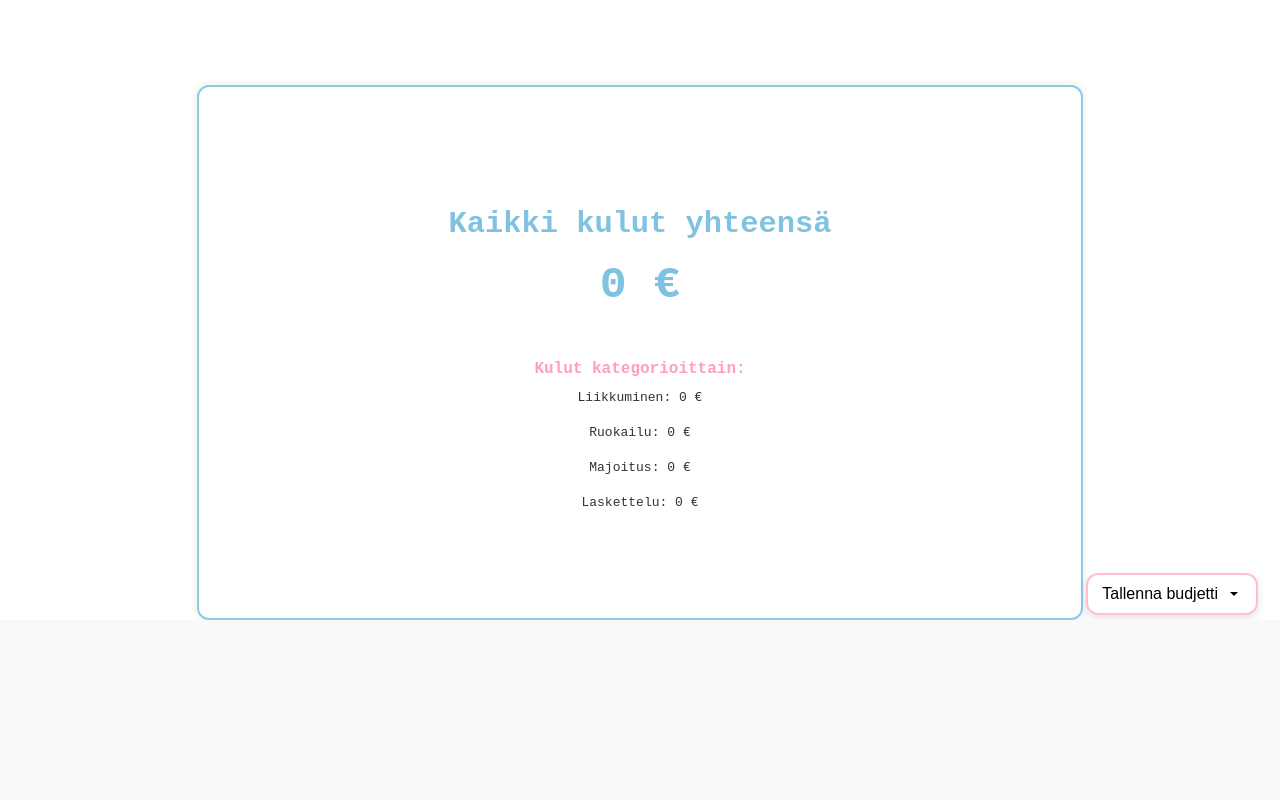
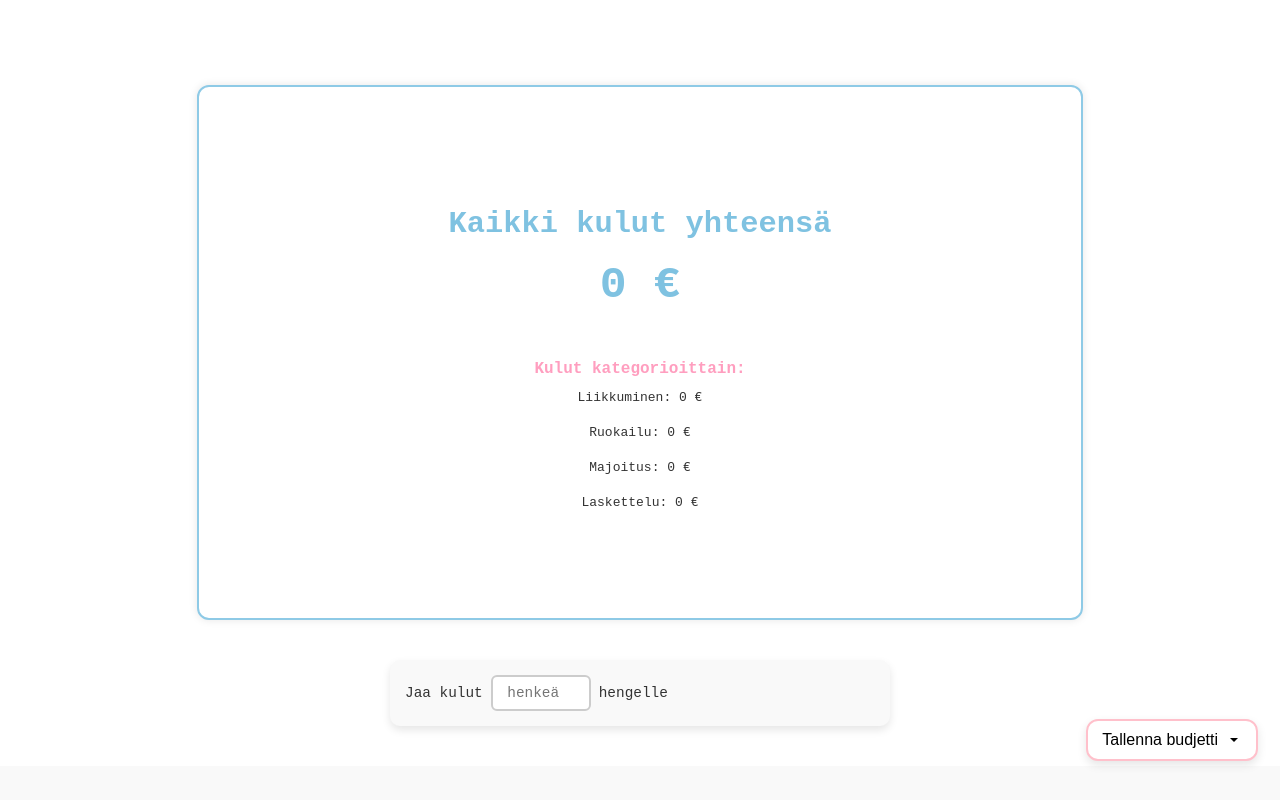
Before and after one commit to ilonamarkula/laskulaskuri, a React (Create React App) app: page /laskuri in a window 1280 px wide. Shown: the part 1054-1854 px from the top of the page. Before the commit the page ends 1674 px from the top, so only its background shows below. Built offline with nearby package versions, Linux system fonts and the light colour scheme.

Commit message:
jaa kulut

```diff
--- a/src/pages/Laskuri.js
+++ b/src/pages/Laskuri.js
@@ -121,8 +121,8 @@ export default function Laskuri() {
       }
     };
 
-    window.addEventListener('scroll', handleScroll);
-    return () => window.removeEventListener('scroll', handleScroll);
+    window.addEventListener("scroll", handleScroll);
+    return () => window.removeEventListener("scroll", handleScroll);
   }, []);
 
   const kasitteleNimenSyotto = (e) => {
@@ -324,6 +324,20 @@ export default function Laskuri() {
     setDropdownAuki(false);
   };
 
+  const [henkiloMaara, setHenkiloMaara] = useState("");
+  const totalExpenses = categories.reduce((total, category) => {
+    const categoryTotal = category.expenses.reduce(
+      (sum, expense) => sum + (parseFloat(expense.amount) || 0),
+      0
+    );
+    return total + categoryTotal;
+  }, 0);
+
+  const perPerson =
+    henkiloMaara && parseInt(henkiloMaara) > 0
+      ? (totalExpenses / parseInt(henkiloMaara)).toFixed(2)
+      : null;
+
   if (!loaded) return null;
 
   return (
@@ -509,6 +523,29 @@ export default function Laskuri() {
         </div>
       </div>
 
+      <div className="per-person-box">
+        <div className="input-row">
+          <label htmlFor="henkilot-syotto">Jaa kulut </label>
+          <input
+            id="henkilot-syotto"
+            type="number"
+            min="1"
+            step="1"
+            placeholder="henkeä"
+            value={henkiloMaara}
+            onChange={(e) => setHenkiloMaara(e.target.value)}
+            className="person-input"
+          />
+          hengelle
+        </div>
+
+        {perPerson && (
+          <div className="per-person-result">
+            Kulut per henkilö: {perPerson} €
+          </div>
+        )}
+      </div>
+
       {naytaVinkki && (
         <div className="vinkkipopup" onClick={() => setNaytaVinkki(false)}>
           <div
--- a/src/styles.css
+++ b/src/styles.css
@@ -8,6 +8,7 @@ body {
   font-family: Arial, sans-serif;
   background-color: #f9f9f9;
   color: #333;
+  padding-bottom: 100px;
 }
 
 .app {
@@ -755,3 +756,53 @@ body {
   color: #ff9ebf;
   margin-top: 30px;
 }
+
+.per-person-box {
+  font-family: "Andale Mono", monospace;
+  font-size: 0.9rem;
+  display: flex;
+  flex-direction: column; /* Asettaa elementit pystysuoraan */
+  gap: 10px; /* Väli rivien väliin */
+  padding: 15px;
+  background-color: #f9f9f9;
+  border-radius: 10px;
+  box-shadow: 0 4px 8px rgba(0, 0, 0, 0.1);
+  width: 500px;
+  margin: 40px;
+}
+
+.input-row {
+  display: flex;
+  align-items: center;
+  gap: 0.5rem;
+}
+
+/* Syöttökenttä pysyy samana */
+.person-input {
+  font-size: 0.9rem;
+  font-family: "Andale Mono", monospace;
+  text-align: center;
+  border: 2px solid #ccc;
+  border-radius: 6px;
+  padding: 8px;
+  width: 100px;
+  background-color: #fff;
+  transition: all 0.3s ease;
+}
+
+.person-input:focus {
+  border-color: pink;
+  box-shadow: 0 0 10px rgba(255, 105, 180, 0.6);
+  outline: none;
+}
+
+.per-person-result {
+  font-size: 0.9rem;
+  color: #333;
+  font-weight: bold;
+  text-align: center;
+  background-color: #fff;
+  padding: 10px;
+  border-radius: 6px;
+  border: 2px solid #ccc;
+}
```
